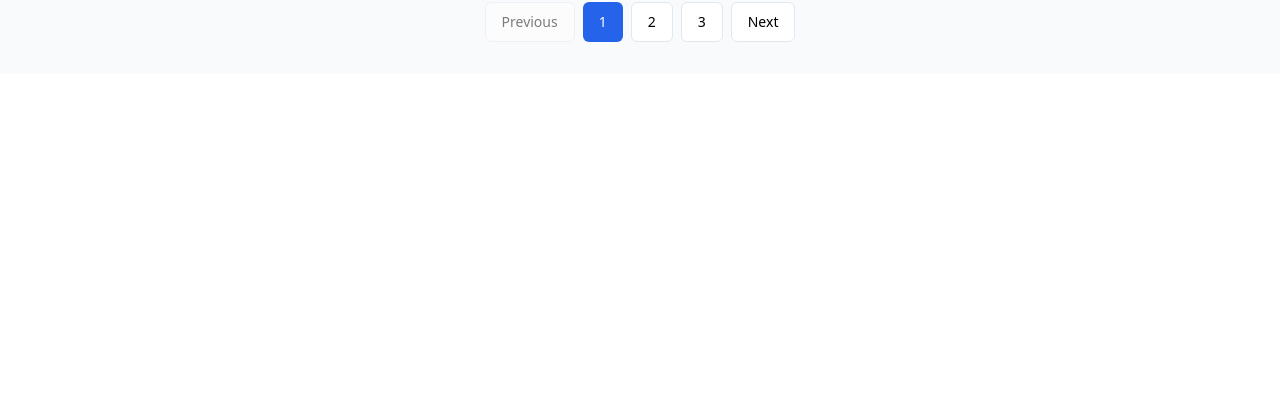
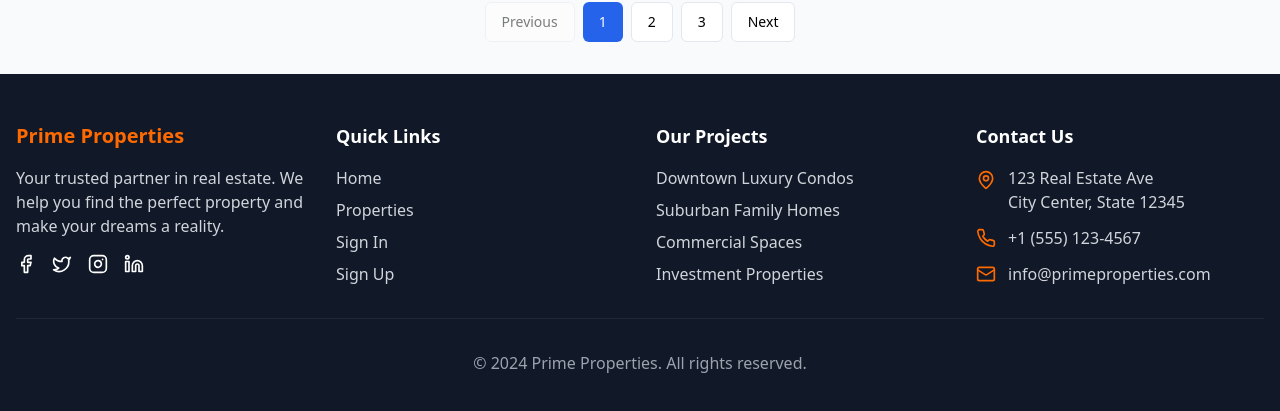
Before and after one commit to Smart-Web-Kenya/abode-avenue-access, a React (Vite) app: page /archive in a window 1280 px wide. Shown: the part 1044-1455 px from the top of the page. Before the commit the page ends 1118 px from the top, so only its background shows below. Built offline with nearby package versions, Linux system fonts and the light colour scheme.

Commit message:
Add Footer to Archive and Listing pages
The Footer component was added to the Archive page and the Single Listing page to ensure consistent display across all layouts.

```diff
--- a/src/pages/Archive.tsx
+++ b/src/pages/Archive.tsx
@@ -1,4 +1,3 @@
-
 import { useState } from 'react';
 import { Link } from 'react-router-dom';
 import { Button } from '@/components/ui/button';
@@ -8,6 +7,7 @@ import { Select, SelectContent, SelectItem, SelectTrigger, SelectValue } from '@
 import { Badge } from '@/components/ui/badge';
 import { Search, MapPin, Bath, Bed, Square, Filter } from 'lucide-react';
 import Header from '@/components/Header';
+import Footer from '@/components/Footer';
 
 const Archive = () => {
   const [searchQuery, setSearchQuery] = useState('');
@@ -261,6 +261,8 @@ const Archive = () => {
           </div>
         </div>
       </section>
+
+      <Footer />
     </div>
   );
 };
--- a/src/pages/SingleListing.tsx
+++ b/src/pages/SingleListing.tsx
@@ -10,6 +10,7 @@ import { Label } from '@/components/ui/label';
 import { Carousel, CarouselContent, CarouselItem, CarouselNext, CarouselPrevious } from '@/components/ui/carousel';
 import { MapPin, Bath, Bed, Square, Calendar, Car, Wifi, Dumbbell, Shield, Trees, Play, Send } from 'lucide-react';
 import Header from '@/components/Header';
+import Footer from '@/components/Footer';
 
 const SingleListing = () => {
   const { id } = useParams();
@@ -347,6 +348,8 @@ const SingleListing = () => {
           </div>
         </div>
       </div>
+
+      <Footer />
     </div>
   );
 };
```
